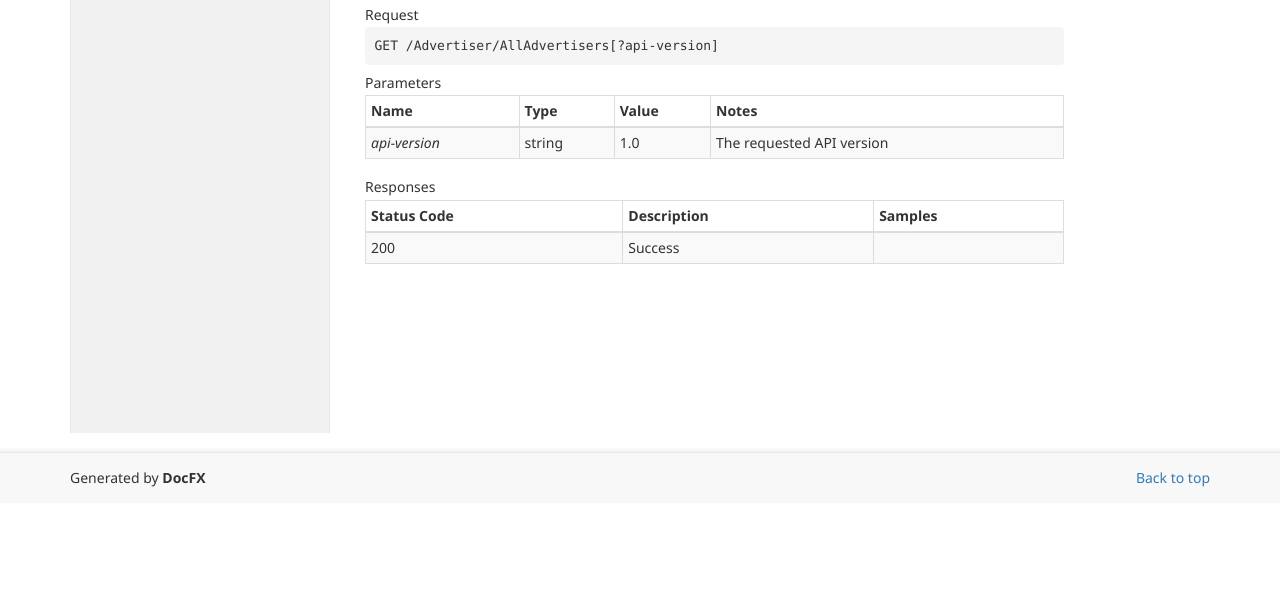
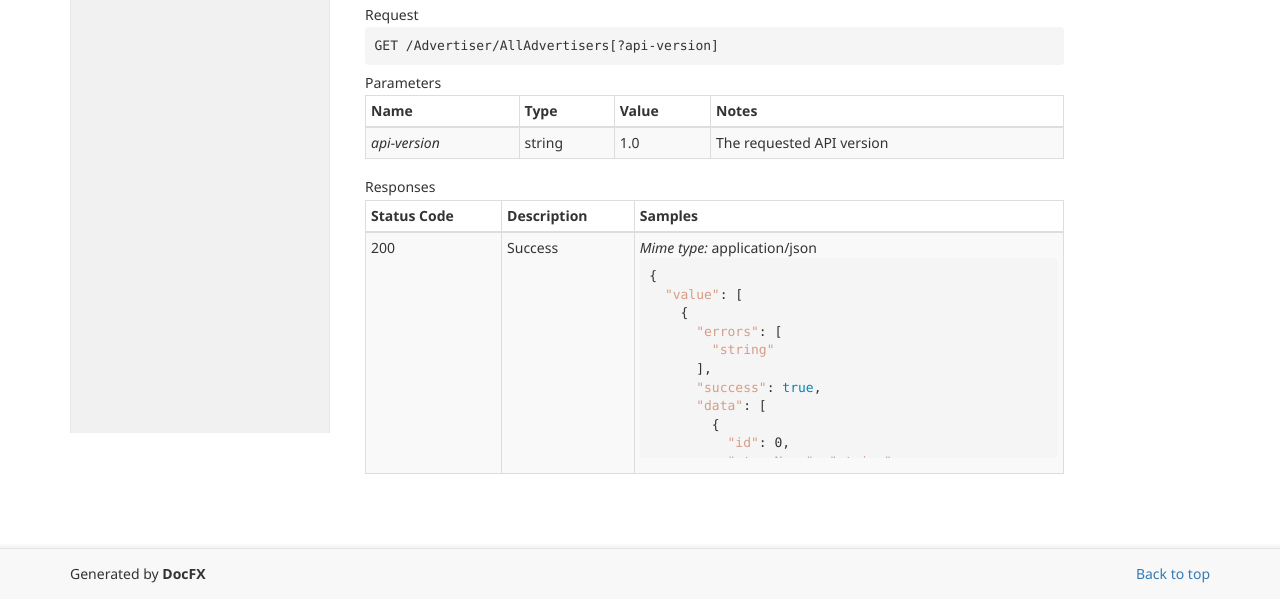
Before and after one commit to IslamTareq0012/_site, a plain HTML site: page restapi/WaffarX.html in a window 1280 px wide. Shown: the part 297-896 px from the top of the page. Before the commit the page ends 800 px from the top, so only its background shows below. Drawn offline with Linux system fonts and the light colour scheme.

Commit message:
fix api json response

```diff
--- a/index.json
+++ b/index.json
@@ -27,6 +27,6 @@
   "restapi/WaffarX.html": {
     "href": "restapi/WaffarX.html",
     "title": "WaffarX APIs | WaffarX Docs",
-    "keywords": "WaffarX APIs Advertiser AllAdvertisers Request GET /Advertiser/AllAdvertisers[?api-version] Parameters Name Type Value Notes api-version string 1.0 The requested API version Responses Status Code Description Samples 200 Success"
+    "keywords": "WaffarX APIs Advertiser AllAdvertisers Request GET /Advertiser/AllAdvertisers[?api-version] Parameters Name Type Value Notes api-version string 1.0 The requested API version Responses Status Code Description Samples 200 Success Mime type: application/json { \"value\": [ { \"errors\": [ \"string\" ], \"success\": true, \"data\": [ { \"id\": 0, \"stroeName\": \"string\", \"stroeNameAr\": \"string\", \"logo\": \"string\", \"isFlatPayout\": true, \"percentage\": 0, \"categories\": [ { \"id\": 0, \"name\": \"string\", \"nameAr\": \"string\" } ] } ] } ] }"
   }
 }
--- a/restapi/WaffarX.html
+++ b/restapi/WaffarX.html
@@ -124,6 +124,36 @@
         <td><p>Success</p>
 </td>
         <td class="sample-response">
+          <div class="mime-type">
+            <i>Mime type: </i><span class="mime">application/json</span>
+          </div>
+          <pre class="response-content"><code class="lang-js json hljs">{
+  &quot;value&quot;: [
+    {
+      &quot;errors&quot;: [
+        &quot;string&quot;
+      ],
+      &quot;success&quot;: true,
+      &quot;data&quot;: [
+        {
+          &quot;id&quot;: 0,
+          &quot;stroeName&quot;: &quot;string&quot;,
+          &quot;stroeNameAr&quot;: &quot;string&quot;,
+          &quot;logo&quot;: &quot;string&quot;,
+          &quot;isFlatPayout&quot;: true,
+          &quot;percentage&quot;: 0,
+          &quot;categories&quot;: [
+            {
+              &quot;id&quot;: 0,
+              &quot;name&quot;: &quot;string&quot;,
+              &quot;nameAr&quot;: &quot;string&quot;
+            }
+          ]
+        }
+      ]
+    }
+  ]
+}</code></pre>
         </td>
       </tr>
       </tbody>
```
Also changed, not shown: articles/images/article1/seed.jpg (added), manifest.json.
